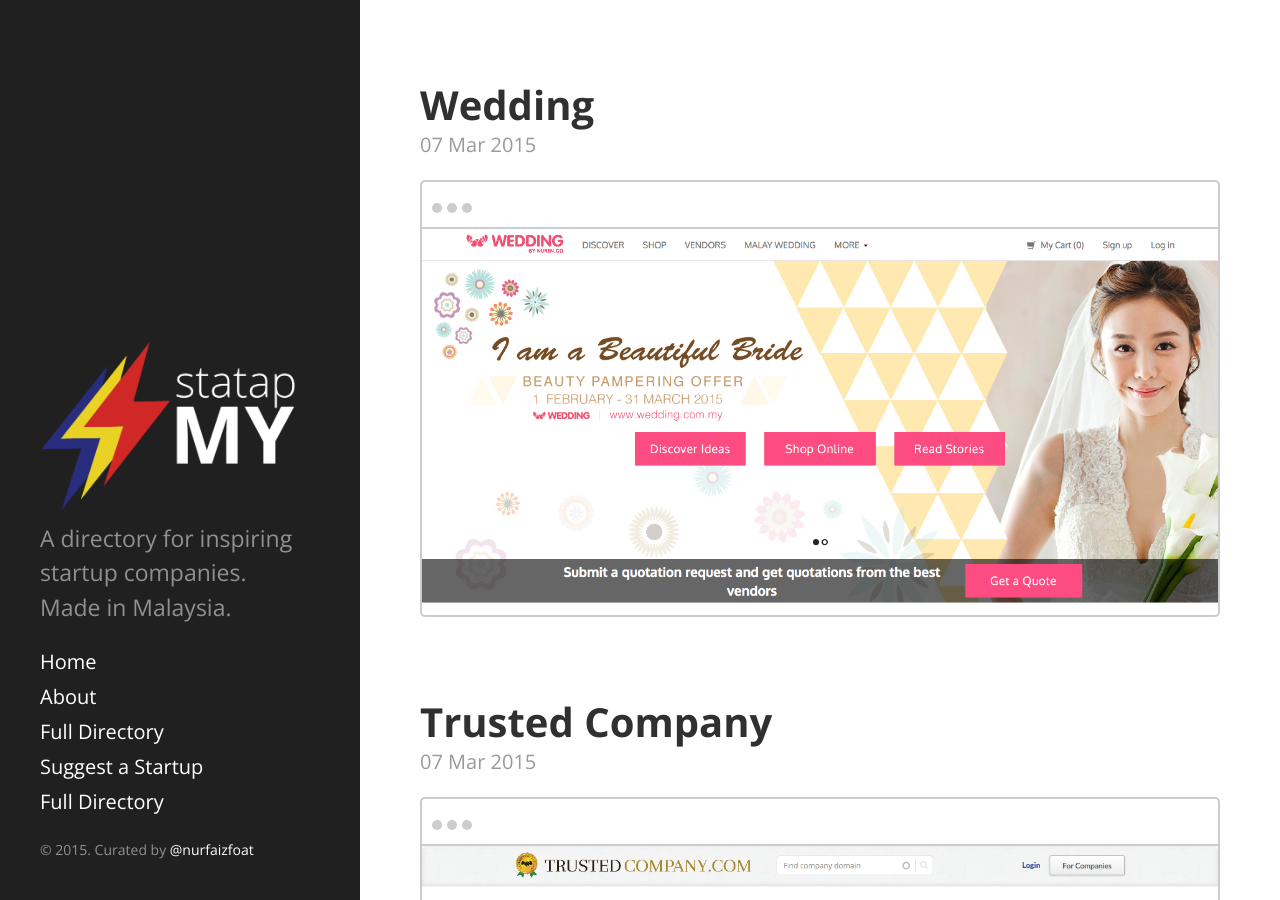
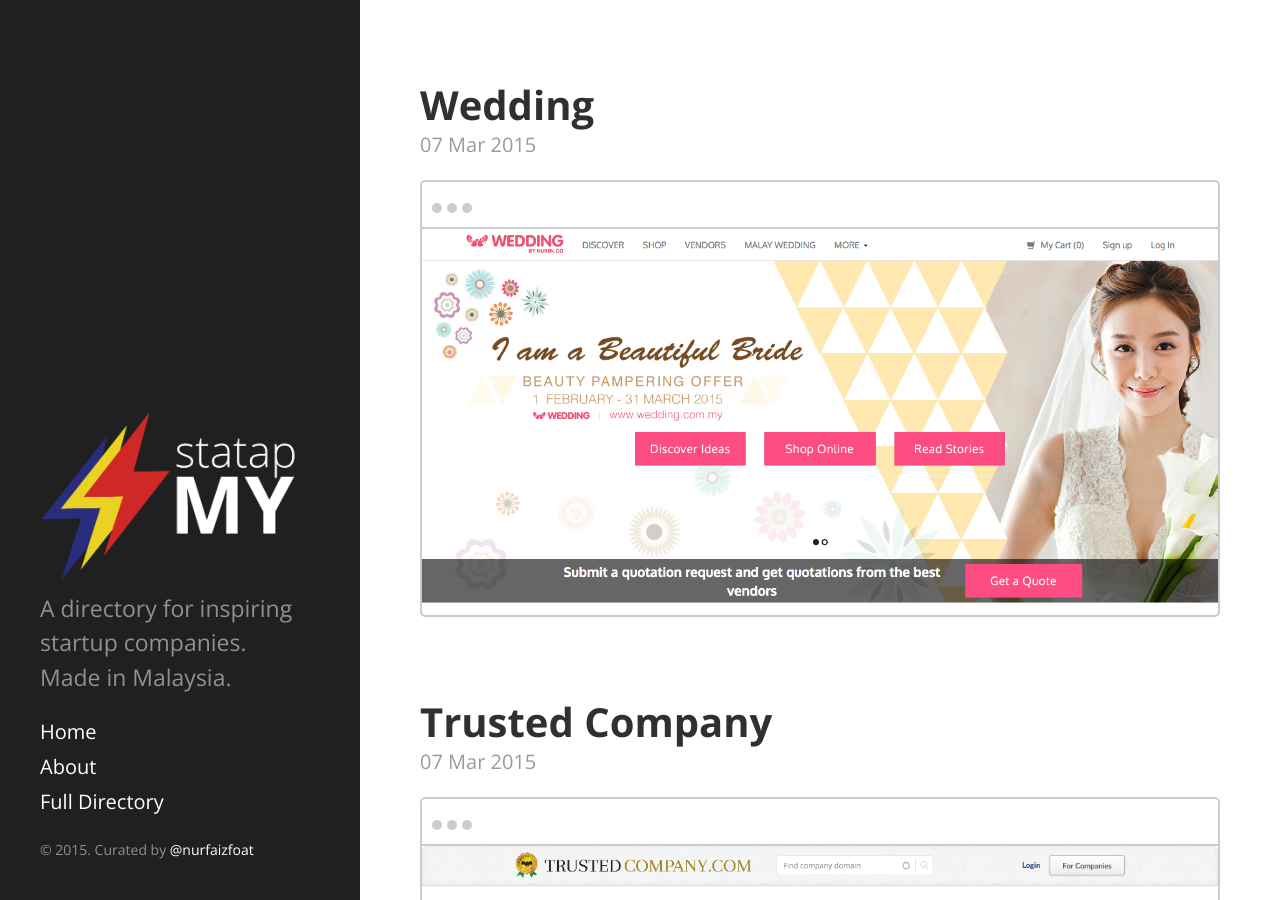
Before and after one commit to nurfaizfoat/statapMY, a Jekyll site: the page built from index.html, in a window 1280 px wide and 900 px high. Built offline with Jekyll 4.4.1, drawn with Linux system fonts in a browser that asks for light colours; Markdown is read by kramdown in place of the engine named in the settings; the list of posts is cut into pages by our own code.

Commit message:
Updating sidebar menu

```diff
--- a/_includes/sidebar.html
+++ b/_includes/sidebar.html
@@ -28,8 +28,7 @@
         {% endif %}
       {% endfor %}
 
-      <a class="sidebar-nav-item" href="{{ site.github.repo }}/archive/v{{ site.version }}.zip">Suggest a Startup</a>
-      <a class="sidebar-nav-item" href="{{ site.github.repo }}">Full Directory</a>
+      <!-- <a class="sidebar-nav-item" href="{{ site.github.repo }}">Full Directory</a> -->
       <!-- <span class="sidebar-nav-item">Currently v{{ site.version }}</span> -->
     </nav>
     <p class="curate">&copy; {{ site.time | date: '%Y' }}. {{ site.curate }}</p>
```
